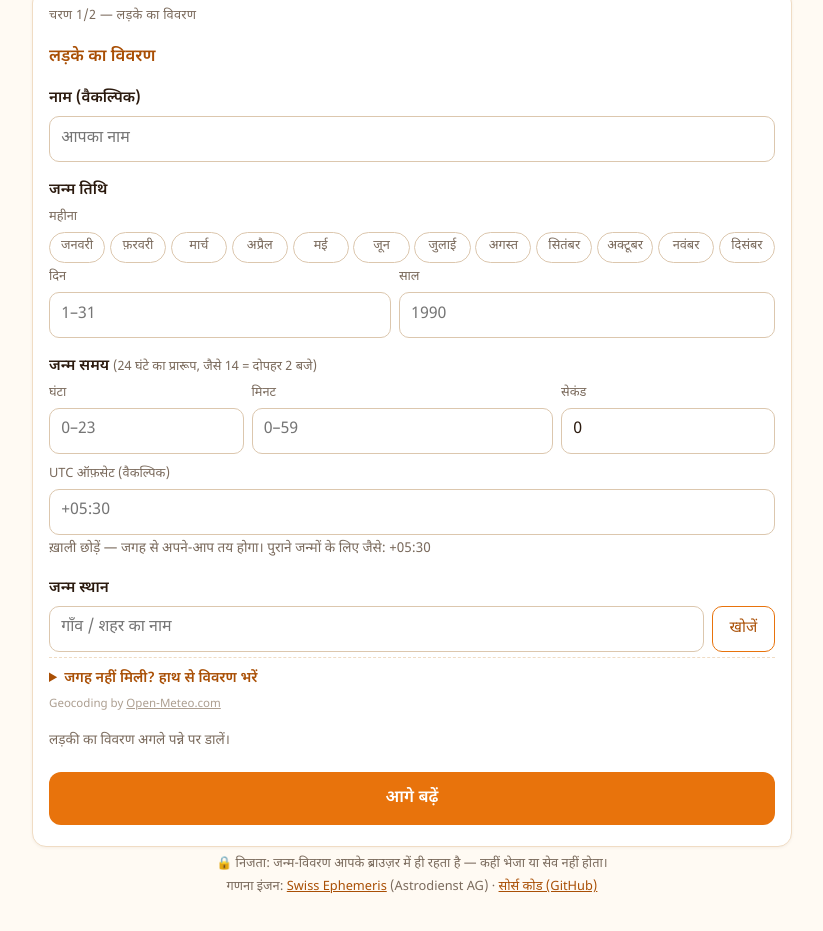
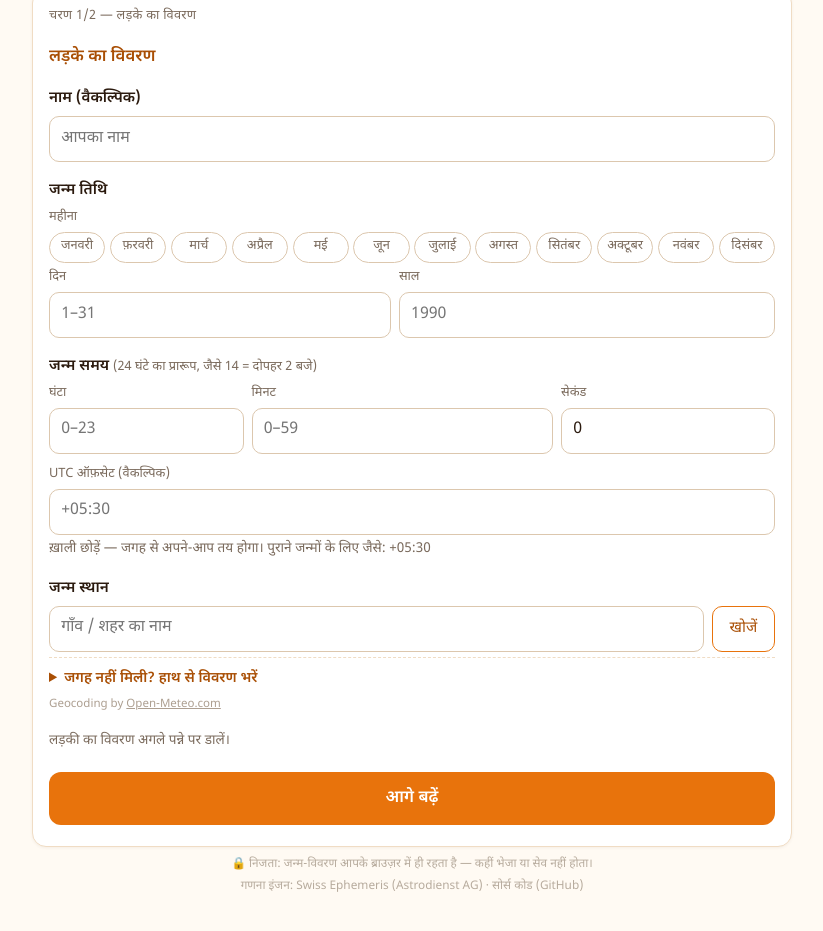
Before and after one commit to vasant22/kundli, a website built with Vite: page match/index.html in a window 1280 px wide. Shown: the part 205-1136 px from the top of the page, without its empty margins (228-1051 px from the left). Built offline with nearby package versions, Linux system fonts and the light colour scheme.

Commit message:
Footer fine-print: keep the engine/source credits but make them almost invisible on screen
- .site-footer .note: lighter (#b7ab9d) and smaller (0.74rem); links lose the
  saffron underline (hover reveals them) — licensing credits stay present
- print keeps the privacy line readable (#8f8f8f); the credit line is hidden in
  print as before

```diff
--- a/src/style.css
+++ b/src/style.css
@@ -701,13 +701,21 @@ details.manual[open] summary {
   padding: 0.5rem 0 1.75rem;
 }
 
+/* फ़ुटर की fine-print — जान-बूझकर बहुत हल्की (credits मौजूद रहें, पर लगभग
+   invisible लगें — license की शर्तें पूरी करते हुए)। */
 .site-footer .note {
   text-align: center;
-  font-size: 0.8rem;
+  font-size: 0.74rem;
+  color: #b7ab9d;
 }
 
 .site-footer a {
-  color: var(--saffron-dark);
+  color: inherit;
+  text-decoration: none;
+}
+
+.site-footer a:hover {
+  color: #877969;
   text-decoration: underline;
 }
 
@@ -800,6 +808,11 @@ details.manual[open] summary {
     display: none !important;
   }
 
+  /* निजता लाइन PDF में पढ़ने लायक रहे (screen पर यह बहुत हल्की है)। */
+  .site-footer .note {
+    color: #8f8f8f;
+  }
+
   .chart-grid {
     grid-template-columns: 1fr 1fr;
     gap: 8px;
```
